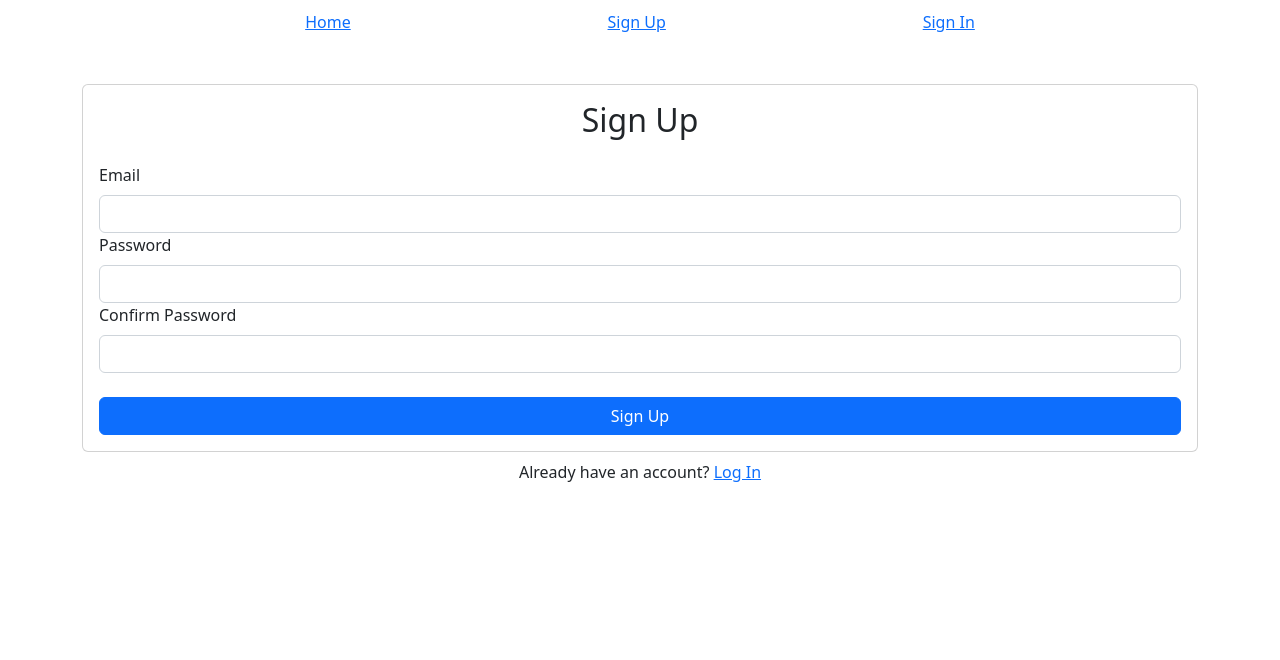
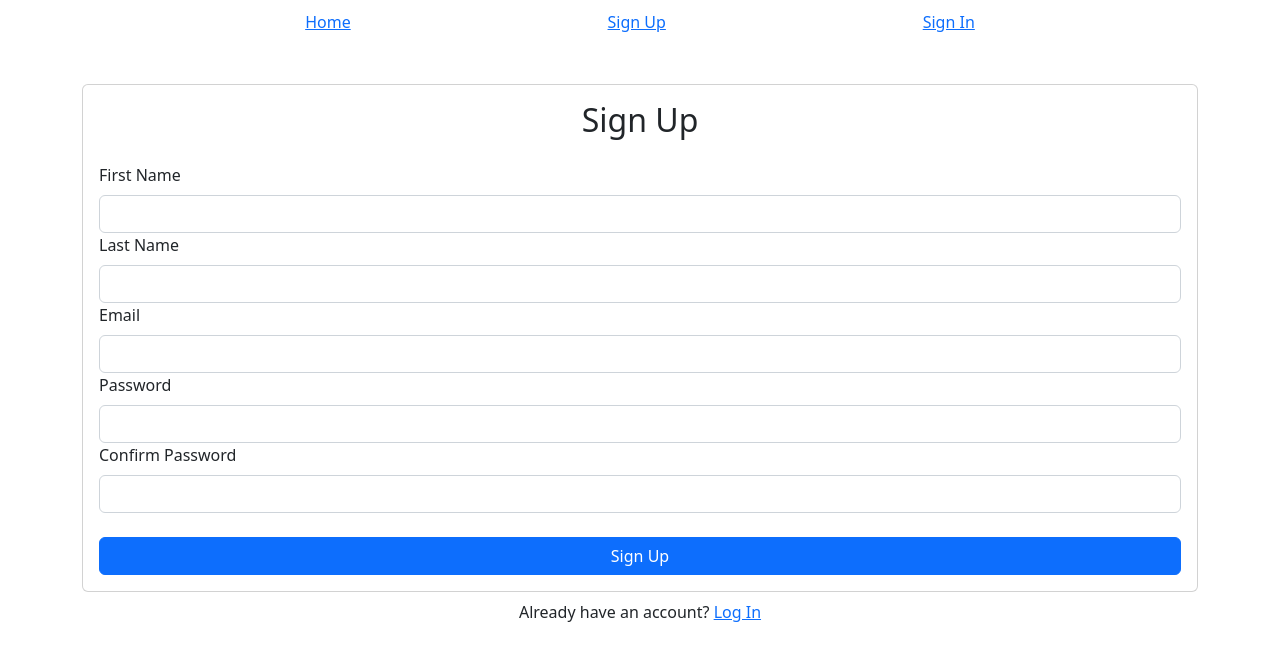
Before and after one commit to amertoukan/ssqtc-ds-poc, a React (Create React App) app: page /signup in a window 1280 px wide. Shown: the top 660 px of the page. Built offline with nearby package versions, Linux system fonts and the light colour scheme; no server answers.

Commit message:
housekeeping

```diff
--- a/src/pages/Signup.js
+++ b/src/pages/Signup.js
@@ -1,7 +1,7 @@
 import React, { useRef, useState } from 'react'
 
 import Navbar from '../components/navbar';
-import {Form, Button, Card, Alert} from 'react-bootstrap'
+import { Form, Button, Card, Alert } from 'react-bootstrap'
 import __Form from '../components/form';
 import { useAuth } from '../contexts/AuthContext'
 
@@ -11,18 +11,21 @@ export default function Signin() {
     const emailRef = useRef()
     const passwordRef = useRef()
     const passwordConfirmRef = useRef()
+    const lnameRef = useRef()
+    const fnameRef = useRef()
+
     const { signup, currentUser } = useAuth();
     const [err, setErr] = useState("")
     const [loading, setLoading] = useState(false)
     const history = useNavigate();
 
-async function handleSubmit (e) {
+    async function handleSubmit(e) {
         e.preventDefault();
 
-    if (passwordRef.current.value !== passwordConfirmRef.current.value){
+        if (passwordRef.current.value !== passwordConfirmRef.current.value) {
             return setErr("Passwords do not match.")
         }
-    try{
+        try {
             setErr('')
             setLoading(true)
             await signup(emailRef.current.value, passwordRef.current.value)
@@ -39,31 +42,38 @@ async function handleSubmit (e) {
 
     return (
         <div>
-        <Navbar/>
+            <Navbar />
             <Card>
                 <Card.Body>
-                <h2 className = "text-center mb-4">Sign Up</h2>
+                    <h2 className="text-center mb-4">Sign Up</h2>
                     {err && <Alert variant="danger">{err}</Alert>}
                     <Form onSubmit={handleSubmit}>
+                    <Form.Group id="firstName">
+                            <Form.Label>First Name</Form.Label>
+                            <Form.Control type="name" ref={fnameRef} required />
+                        </Form.Group>
+
+                        <Form.Group id="lastName">
+                            <Form.Label>Last Name</Form.Label>
+                            <Form.Control type="name" ref={lnameRef} required />
+                        </Form.Group>
+
                         <Form.Group id="email">
                             <Form.Label>Email</Form.Label>
-                        <Form.Control type="email" ref={emailRef} required/>
+                            <Form.Control type="email" ref={emailRef} required />
                         </Form.Group>
 
                         <Form.Group id="password">
                             <Form.Label>Password</Form.Label>
-                        <Form.Control type="password" ref={passwordRef} required/>
+                            <Form.Control type="password" ref={passwordRef} required />
                         </Form.Group>
-
 
                         <Form.Group id="password-confirm">
                             <Form.Label>Confirm Password</Form.Label>
-                        <Form.Control type="password" ref={passwordConfirmRef} required/>
+                            <Form.Control type="password" ref={passwordConfirmRef} required />
                         </Form.Group>
 
-
                         <Button className="w-100 secondary mt-4" type="submit" disabled={loading}>Sign Up</Button>
-
                     </Form>
                 </Card.Body>
             </Card>
```
Lines whose indentation alone changed are shown as unchanged.
